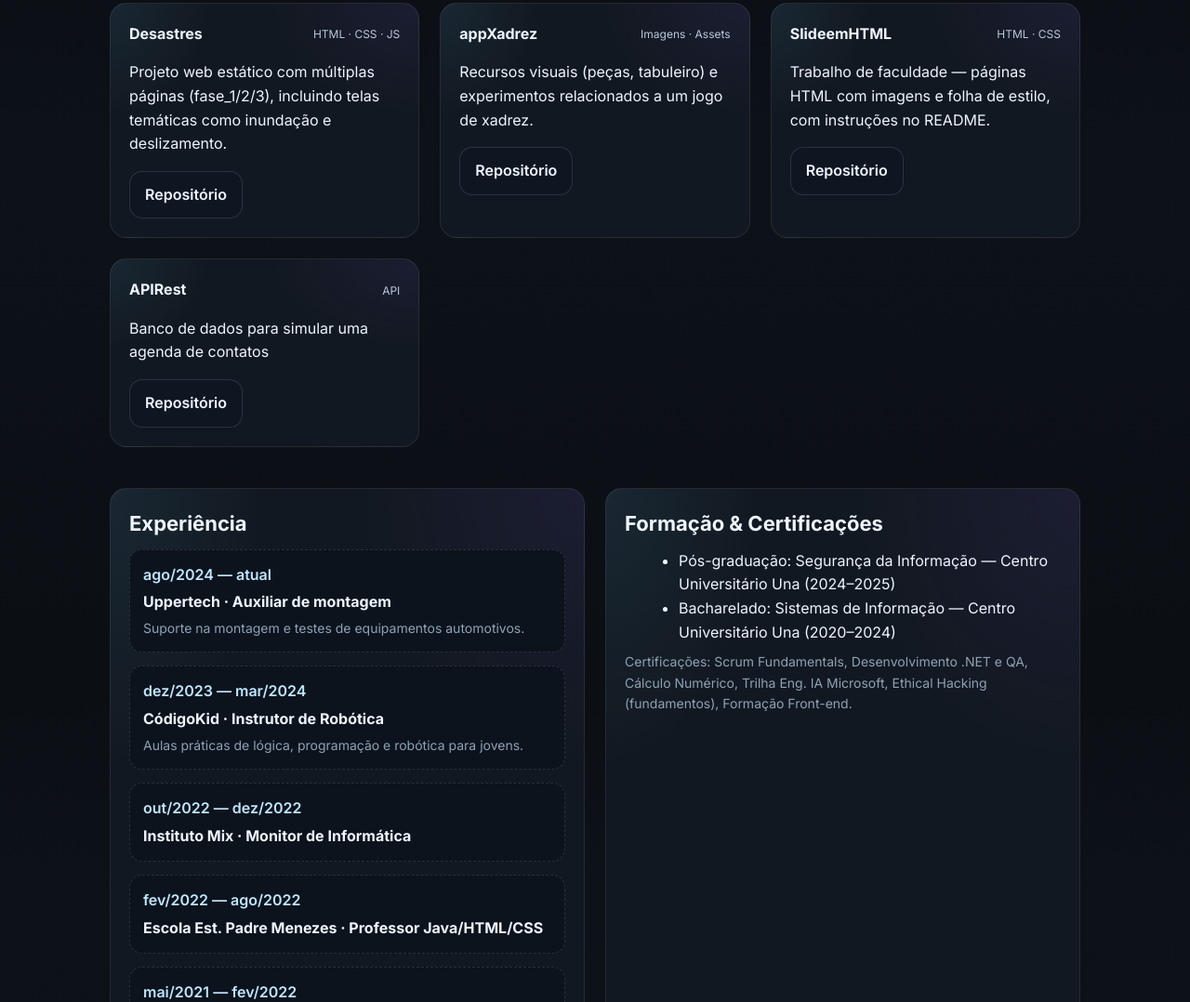
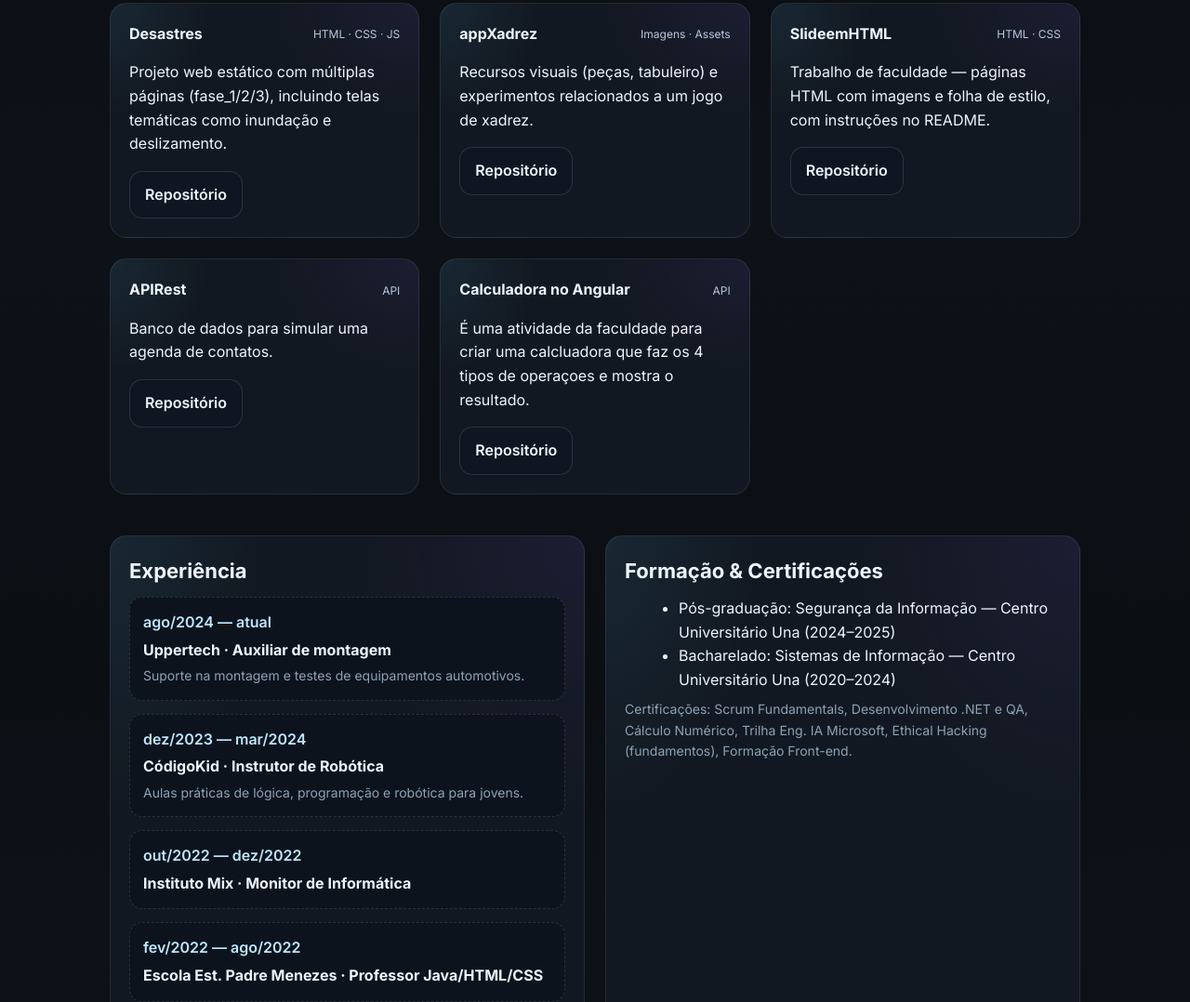
Before and after one commit to King036/King036.github.io, a plain HTML site: page index.html in a window 1280 px wide. Shown: the part 865-1943 px from the top of the page at 93% size. Drawn offline with Linux system fonts and the light colour scheme.

Commit message:
Add files via upload

```diff
--- a/index.html
+++ b/index.html
@@ -152,9 +152,19 @@
             <strong>APIRest</strong>
             <span class="langs">API</span>
           </div>
-          <p>Banco de dados para simular uma agenda de contatos</p>
+          <p>Banco de dados para simular uma agenda de contatos.</p>
           <div class="links">
             <a class="btn" target="_blank" rel="noopener" href="https://github.com/King036/APIRest">Repositório</a>
+          </div>
+        </article>
+         <article class="card project">
+          <div class="top">
+            <strong>Calculadora no Angular</strong>
+            <span class="langs">API</span>
+          </div>
+          <p>É uma atividade da faculdade para criar uma calcluadora que faz os 4 tipos de operaçoes e mostra o resultado. </p>
+          <div class="links">
+            <a class="btn" target="_blank" rel="noopener" href="https://github.com/King036/atividadesAngular">Repositório</a>
           </div>
         </article>
       </div>
```
